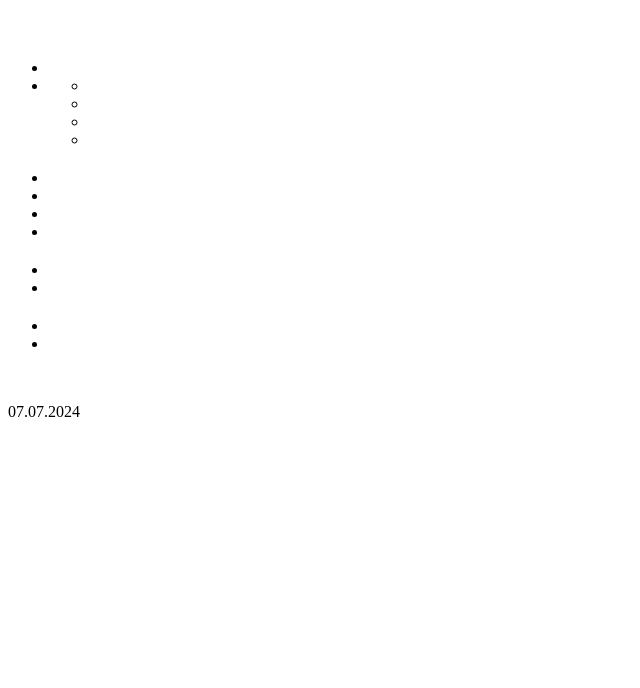
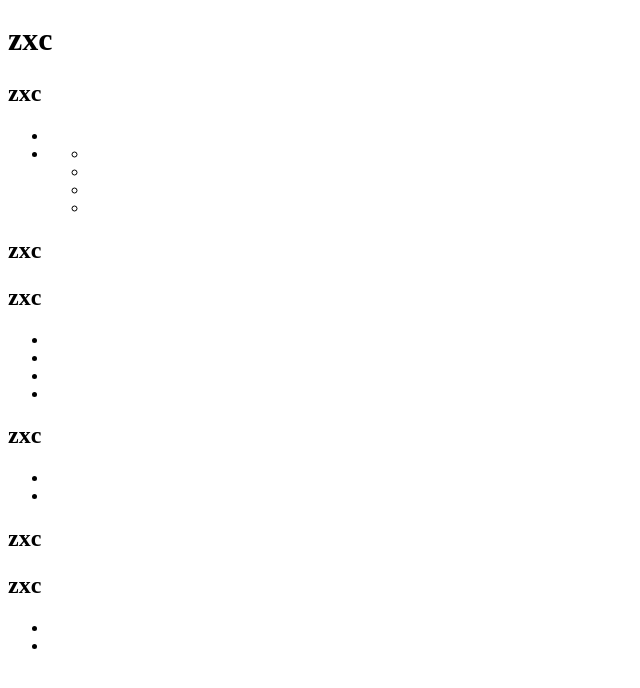
Before and after one commit to kaolin223/rsschool-cv, a plain HTML site: page index.html in a window 1280 px wide. Shown: the whole page, without its empty margins (0-640 px from the left). Drawn offline with Linux system fonts and the light colour scheme.

Commit message:
refactor for exercise

```diff
--- a/index.html
+++ b/index.html
@@ -11,7 +11,7 @@
   <header>
     <div>
       <div>
-        <h1></h1>
+        <h1>zxc</h1>
         <nav>
           <a></a>
           <a></a>
@@ -25,14 +25,13 @@
   </header>
 
   <div>
-    <img src="" alt="">
   </div>
 
   <main>
     <div>
       <div>
     <section>
-      <h2><a href=""></a></h2>
+      <h2><a>zxc</a></h2>
       <ul>
         <li></li>
         <li>
@@ -47,13 +46,13 @@
     </section>
 
     <section>
-      <h2><a></a></h2>
+      <h2><a>zxc</a></h2>
       <p></p>
       <p></p>
     </section>
 
     <section>
-      <h2><a></a></h2>
+      <h2><a>zxc</a></h2>
       <ul>
         <li></li>
         <li></li>
@@ -63,7 +62,7 @@
     </section>
 
     <section>
-      <h2><a></a></h2>
+      <h2><a>zxc</a></h2>
       <ul>
         <li><a></a></li>
         <li><a></a></li>
@@ -71,12 +70,12 @@
     </section>
 
     <section>
-      <h2><a></a></h2>
+      <h2><a>zxc</a></h2>
       <p></p>
     </section>
 
     <section>
-      <h2><a></a></h2>
+      <h2><a>zxc</a></h2>
       <ul>
         <li></li>
         <li></li>
@@ -89,9 +88,9 @@
   <footer>
     <div>
       <div>
-        <a><img src="" alt=""></a>
-        <p>07.07.2024</p>
-        <a><img src="" alt=""></a>
+        <a></a>
+        <p></p>
+        <a></a>
       </div>
     </div>
   </footer>
```
